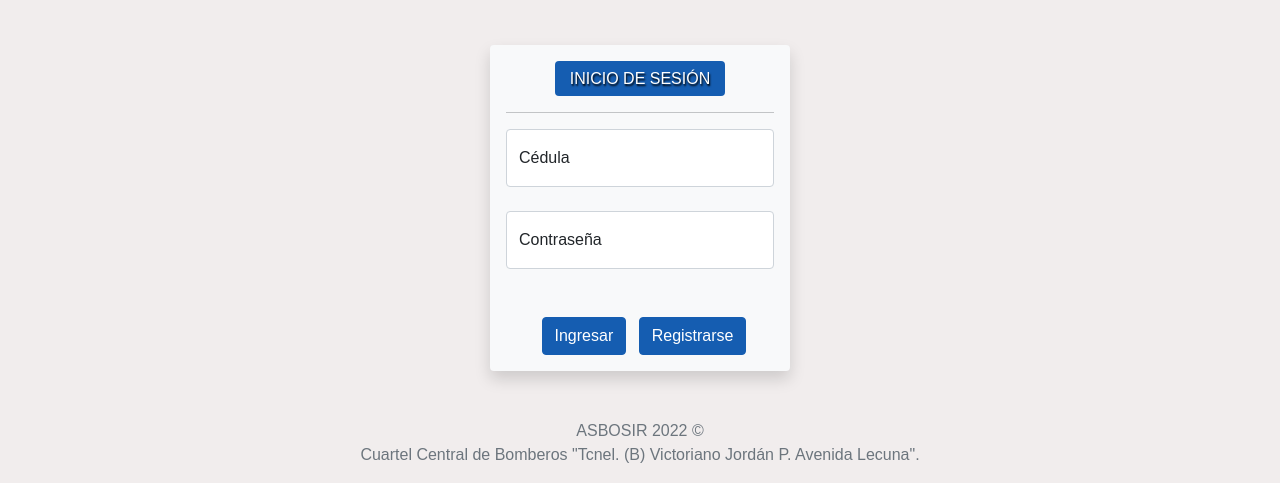
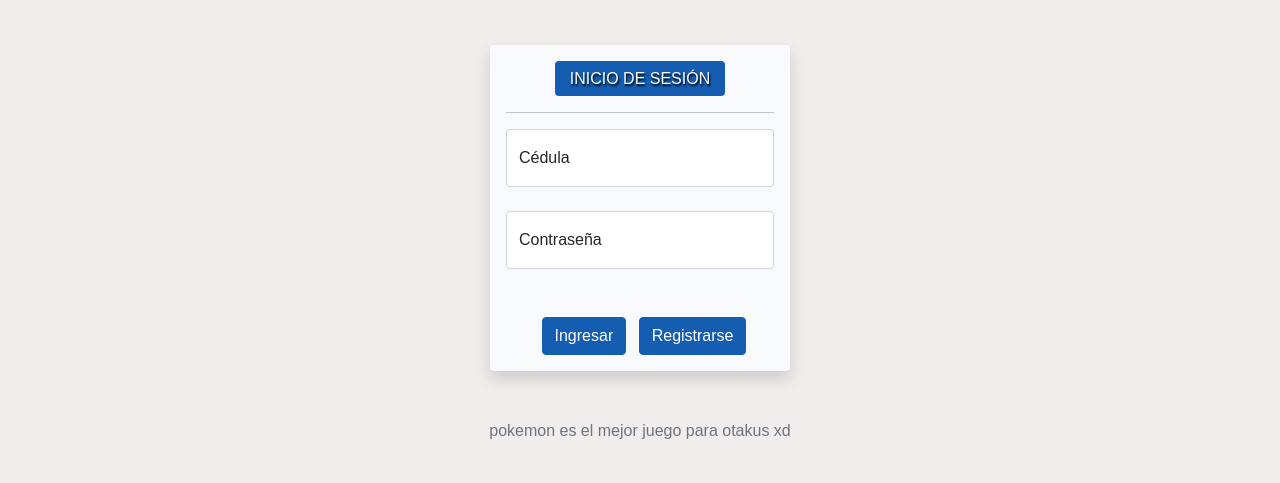
Before and after one commit to SMEITER/asbosir, a plain HTML site: page index.html in a window 1280 px wide. Shown: the part 328-811 px from the top of the page. Drawn offline with Linux system fonts and the light colour scheme.

Commit message:
cambie el footer

```diff
--- a/index.html
+++ b/index.html
@@ -42,7 +42,7 @@
 
 
     <p class="mt-5 w-50 text-center mx-auto text-muted">
-        ASBOSIR 2022 © <br> Cuartel Central de Bomberos "Tcnel. (B) Victoriano Jordán P. Avenida Lecuna".
+        pokemon es el mejor juego para otakus xd
     </p>
     <script type="text/javascript " src="bootstrap/js/bootstrap.min.js "></script>
 </body>
```
